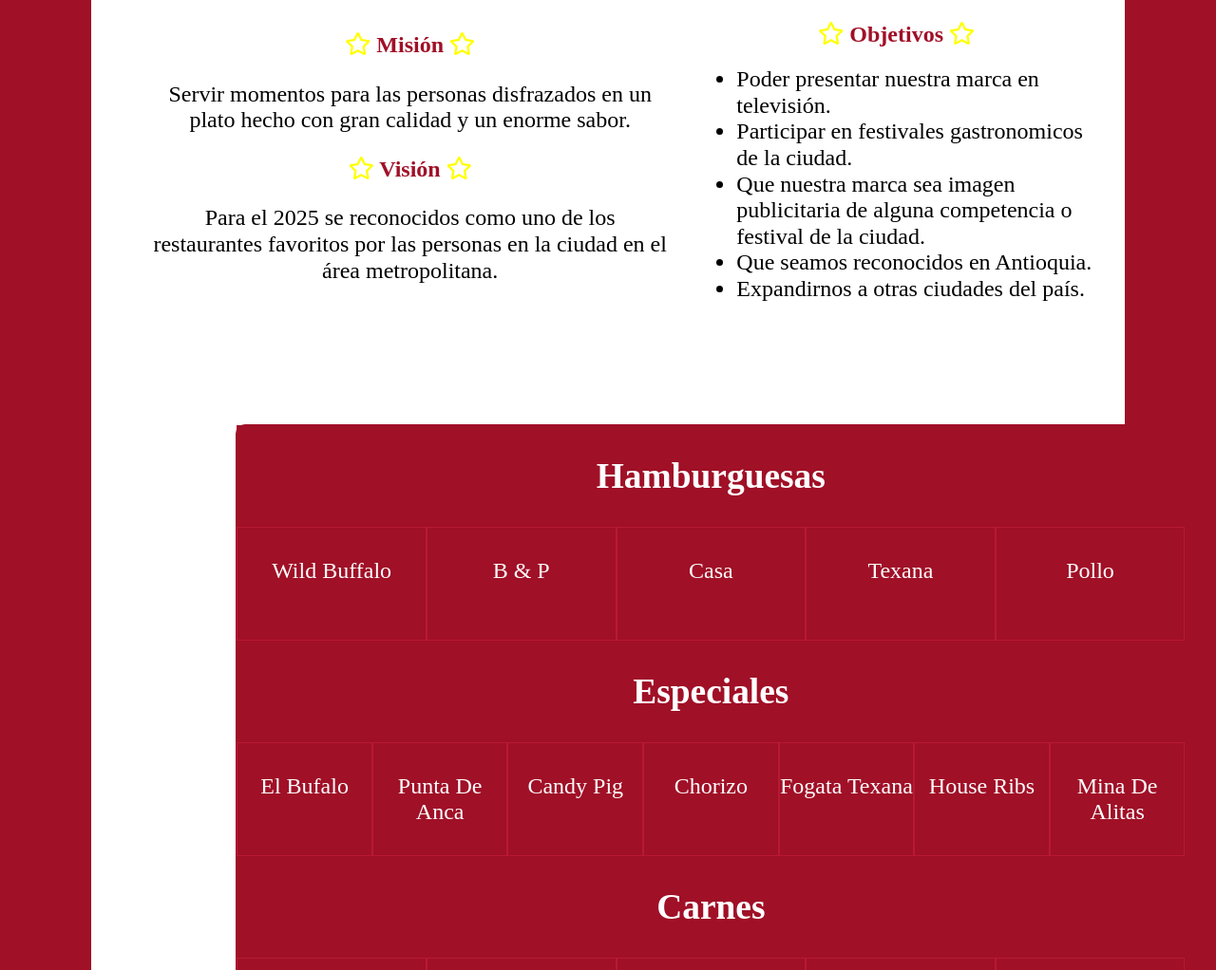
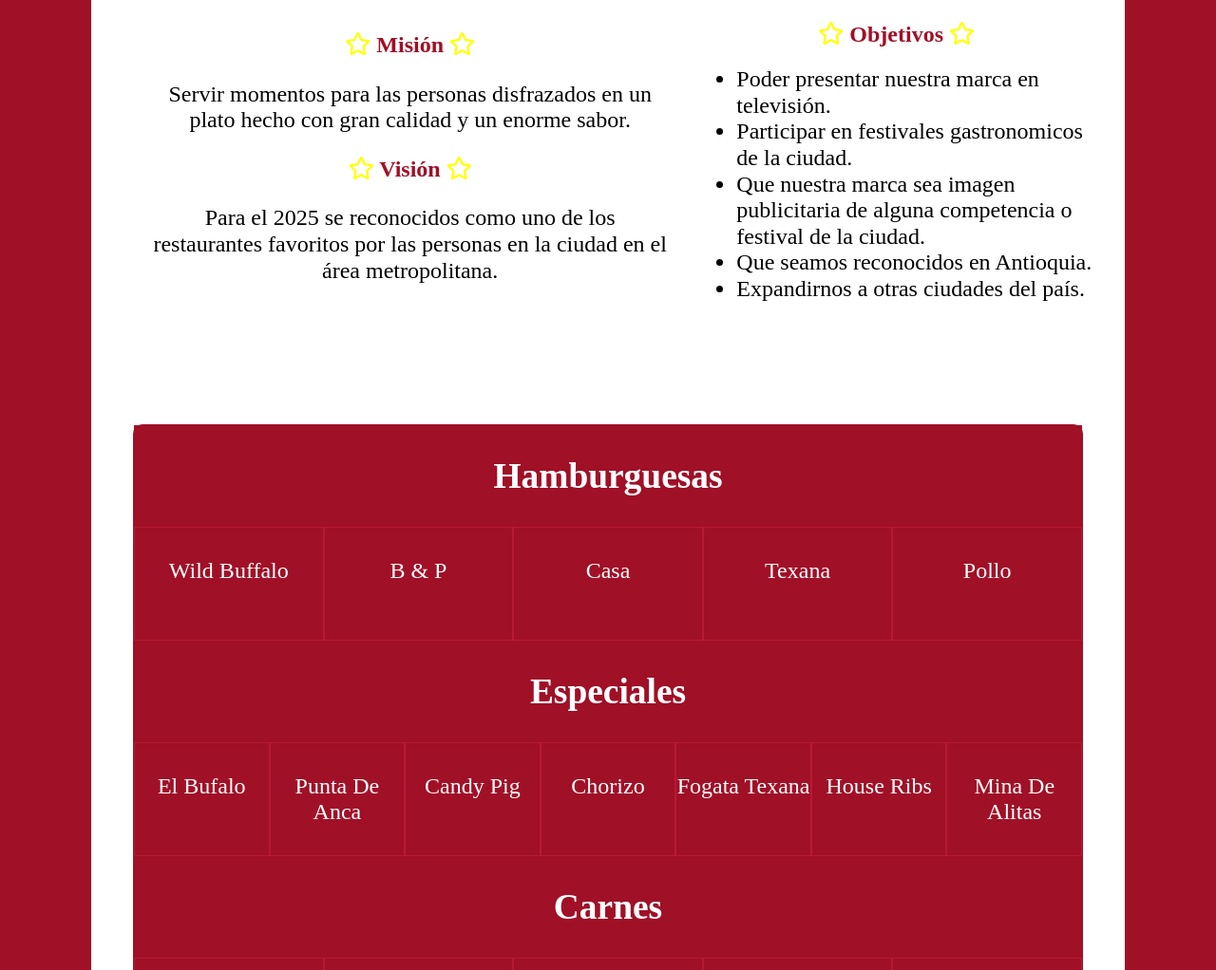
Before and after one commit to Elsantyv/texasfastfood, a plain HTML site: page index.html in a window 1280 px wide. Shown: the part 1778-2800 px from the top of the page at 95% size. Drawn offline with nearby package versions, Linux system fonts and the light colour scheme.

Commit message:
Arreglo tabla Menu

```diff
--- a/css/style.css
+++ b/css/style.css
@@ -69,6 +69,7 @@ Header
     margin: 0 auto;
     background-color: WHITE;
     border-radius: 0 0 10px 10px;
+    text-align: center;
 }
 
 .fotos {
@@ -196,7 +197,8 @@ Hamburguesas
 =================================================*/
 
 .productos {
-    padding: 0 14%;
+    width: 1000px;
+    margin: 0 auto;
 }
 
 .carta {
```
